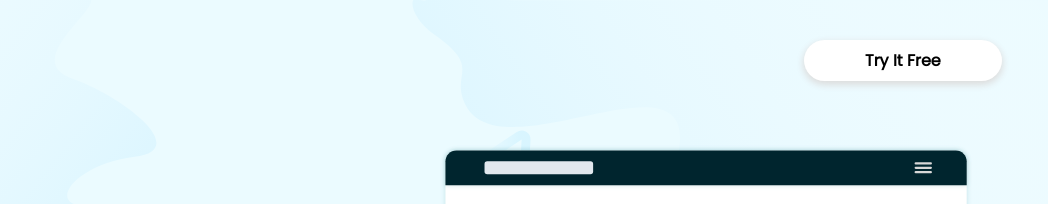
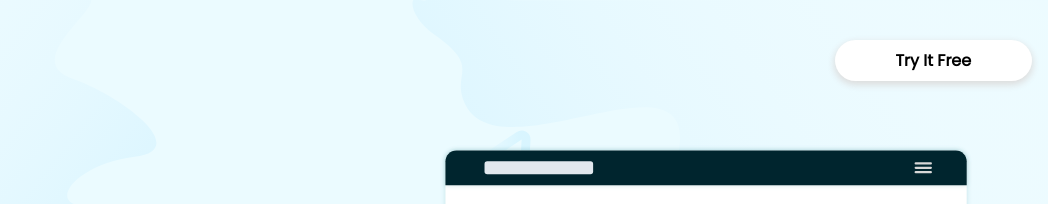
Before and after one commit to Alpha437/FrontendMentor-challenge, a plain HTML site: page index.html in a window 1280 px wide. Shown: the top 204 px of the page, 232-1280 px from the left. Drawn offline with Linux system fonts and the light colour scheme.

Commit message:
A lil change

```diff
--- a/style.css
+++ b/style.css
@@ -20,7 +20,7 @@ body{
     display: flex;
     justify-content: space-between;
     align-items: center;
-    max-width:95%;
+    /* max-width:95%; */
     margin-left: 2rem;
 }
 
```
